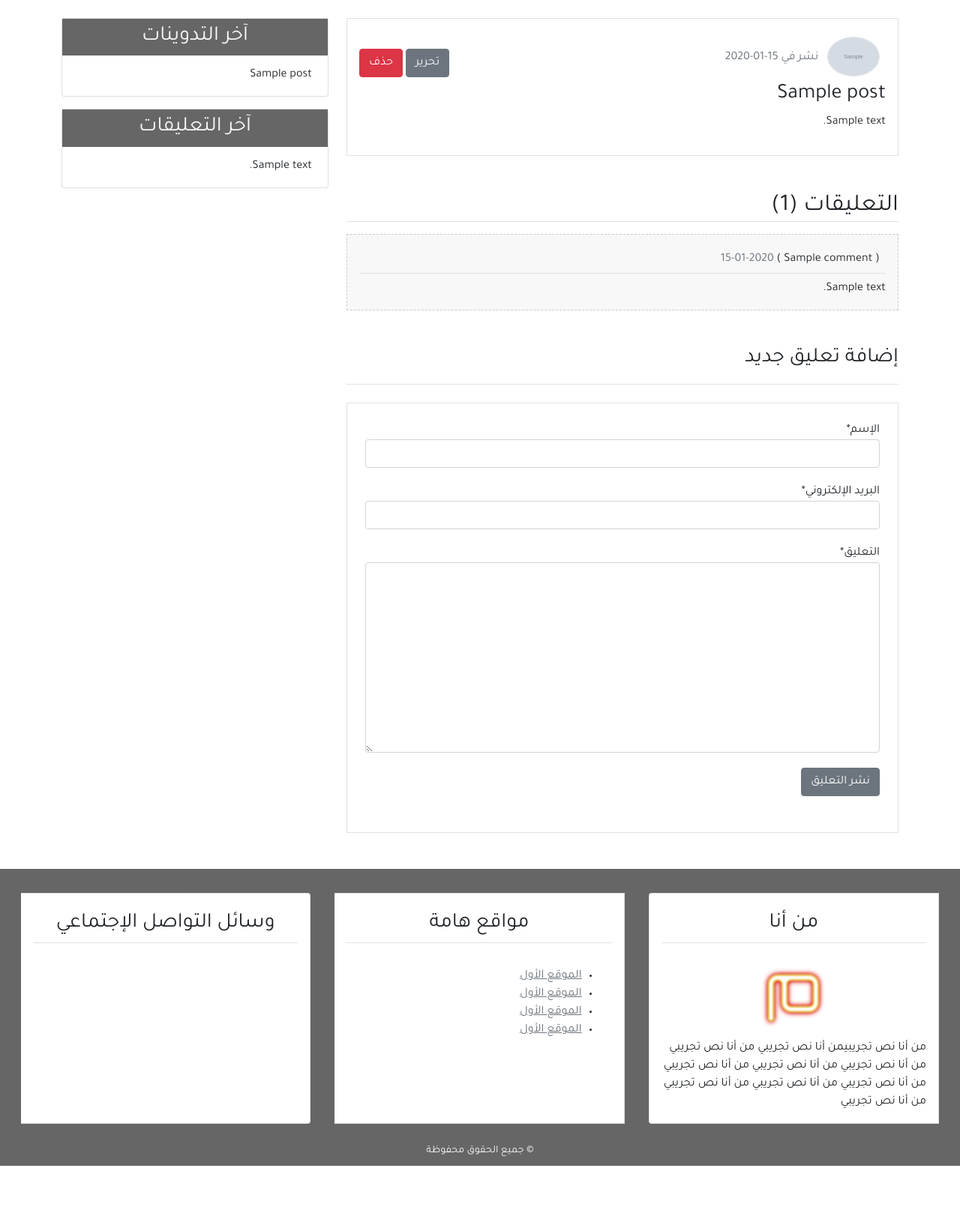
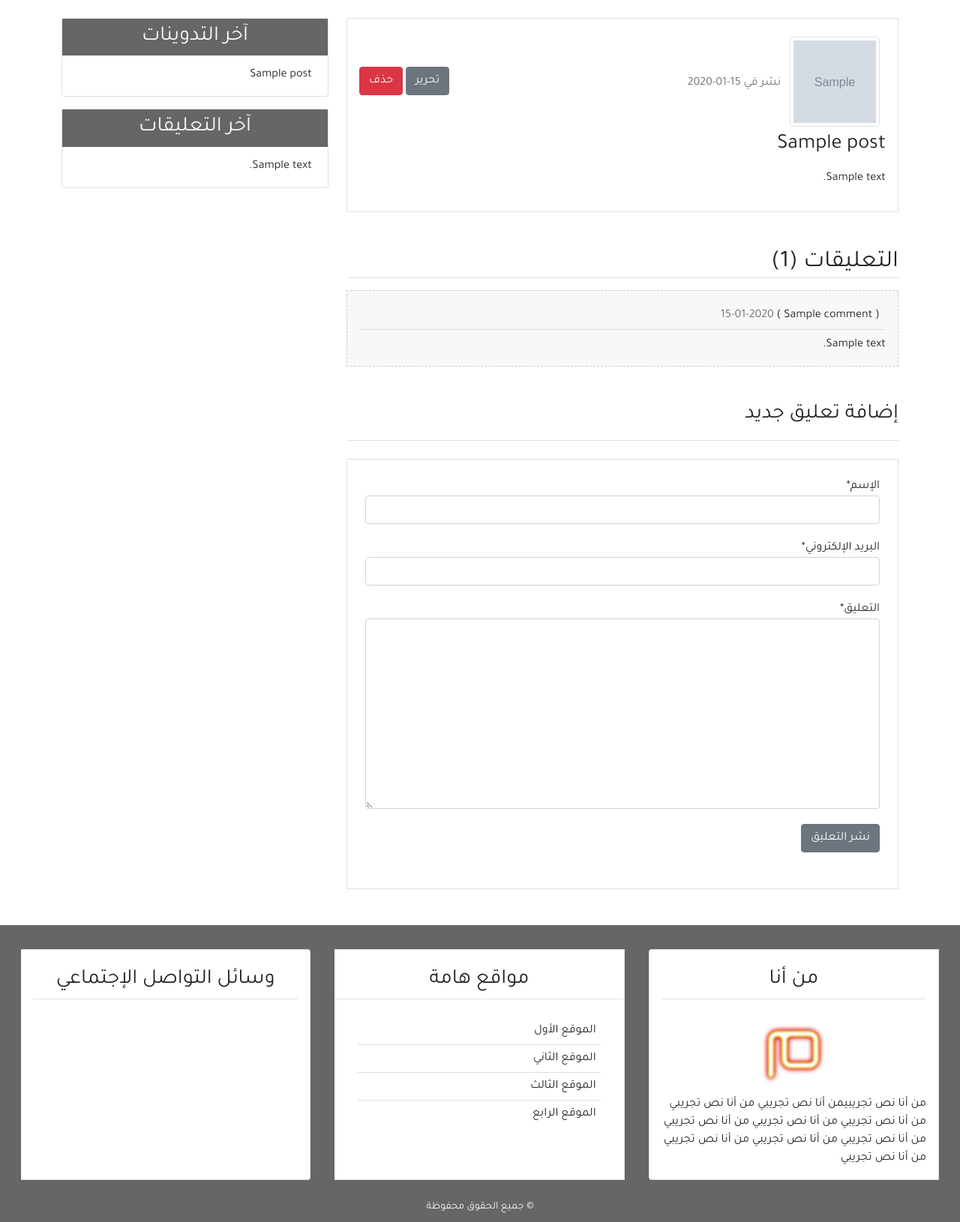
Before and after one commit to mahmoud20212/Blog-Django-AR, a Django app: page /detail/1 in a window 1280 px wide. Shown: the part 57-1687 px from the top of the page at 75% size. Before the commit the page ends 1612 px from the top, so only its background shows below. Run offline with Django 4.2, Linux system fonts and the light colour scheme; a user stored in the database is signed in; tables that the repository leaves empty hold one stand-in row (values such as "Sample post"); grey boxes marked "Sample" are stand-in pictures; some libraries are stand-ins or nearby versions; some web fonts are replaced.

Commit message:
latest update

```diff
--- a/blog/forms.py
+++ b/blog/forms.py
@@ -7,7 +7,7 @@ class NewComment(forms.ModelForm):
         fields = ['name', 'email', 'body']
 
 class PostCreateForm(forms.ModelForm):
-    title = forms.CharField(label='عنوان التدوينة')
+    title = forms.CharField(label='عنوان التدوينة', help_text='العنوان يجب ألا يزيد عن 100 حرف')
     content = forms.CharField(label='نص التدوينة', widget=forms.Textarea())
     class Meta:
         model = Post
--- a/blog/templates/blog/detail.html
+++ b/blog/templates/blog/detail.html
@@ -5,21 +5,24 @@
 {% block content %}
 <div class="border p-3 mb-3">
   <img
-    class="img-fluid rounded-circle border m-2"
+    class="img-fluid rounded border m-2 img-thumbnail"
     width="70px"
     src="{{post.author.profile.image.url}}"
     alt="صورة الناشر"
+    style="width: 120px; height: 120px;"
   />
   <span class="text-secondary">نشر في {{post.post_date|date:'d-m-Y'}}</span>
   {% if post.author == user %}
   <!-- Edit -->
-  <div class="form-group btn-editing mt-4">
+  <div class="form-group btn-editing mt-5">
     <a class="btn btn-secondary" href="{% url 'post-update' post.id %}">تحرير</a>
     <a class="btn btn-danger" href="{% url 'post-delete' post.id %}">حذف</a>
   </div>
   <!-- End Edit -->
   {% endif %}
-  <h3><a class="text-dark text-break" href="">{{post.title}}</a></h3>
+  <h3 class="">
+    <p class="text-dark text-break">{{post.title}}</p>
+  </h3>
   <p class="text-break">{{post.content}}</p>
 </div>
 
--- a/blog/templates/blog/latest_post.html
+++ b/blog/templates/blog/latest_post.html
@@ -9,5 +9,7 @@
             {% endif %}
         </a>
     </li>
+    {% empty %}
+    <li class="list-group-item latest-comment-item">لا يوجد تدوينات.</li>
     {% endfor %}
 </ul>
--- a/blog/templates/footer.html
+++ b/blog/templates/footer.html
@@ -15,13 +15,13 @@
                         </div>
                     </div>
                     <div class="card m-3">
-                        <h3 class="card-title text-center border-bottom p-2 m-3">مواقع هامة</h3>
+                        <h3 class="card-title text-center border-bottom p-2 mt-3">مواقع هامة</h3>
                         <div class="card-body">
-                            <ul>
-                                <li><a class="text-secondary" href="">الموقع الأول</a></li>
-                                <li><a class="text-secondary" href="">الموقع الأول</a></li>
-                                <li><a class="text-secondary" href="">الموقع الأول</a></li>
-                                <li><a class="text-secondary" href="">الموقع الأول</a></li>
+                            <ul class="list-group-flush latest-post">
+                                <li class="list-group-item latest-post-item"><a style="text-decoration: none;" class="text-dark" href="">الموقع الأول</a></li>
+                                <li class="list-group-item latest-post-item"><a style="text-decoration: none;" class="text-dark" href="">الموقع الثاني</a></li>
+                                <li class="list-group-item latest-post-item"><a style="text-decoration: none;" class="text-dark" href="">الموقع الثالث</a></li>
+                                <li class="list-group-item latest-post-item"><a style="text-decoration: none;" class="text-dark" href="">الموقع الرابع</a></li>
                             </ul>
                         </div>
                     </div>
--- a/user/templates/user/profile.html
+++ b/user/templates/user/profile.html
@@ -13,7 +13,7 @@
 <div class="border p-4 mb-5">
     <div class="row">
         <div class="col-md-3 text-center">
-            <img class="img-fluid rounded-circle border m-2" width="120px" src="{{user.profile.image.url}}"
+            <img class="img-fluid rounded border m-2 img-thumbnail" style="width: 120px; height: 120px;" src="{{user.profile.image.url}}"
                 alt="{{user.username}}">
             <div class="mt-3">
                 <a class="btn btn-secondary bg-secondary" href="{% url 'profile_update' %}"><i class="fas fa-pen fa-xs"></i> تحرير</a>
@@ -32,7 +32,7 @@
         <h4 class="bg-secondary text-center p-4 text-light">{{posts.count}}</h4>
         <h3 class="border-bottom mb-4 pb-3 mt-5">تدويناتي</h3>
         {% for i in posts_list %}
-        <ul class="pr-2">
+        <ul class="pr-2 text-break">
             <a class="text-dark" href="{% url 'detail' i.id %}">{{i.title}}</a>
         </ul>
         {% empty %}
```
Also changed, not shown: blog/templates/blog/index.html (+23 -3 lines), media/profile_pics/received_252959803202366.jpeg (added).
